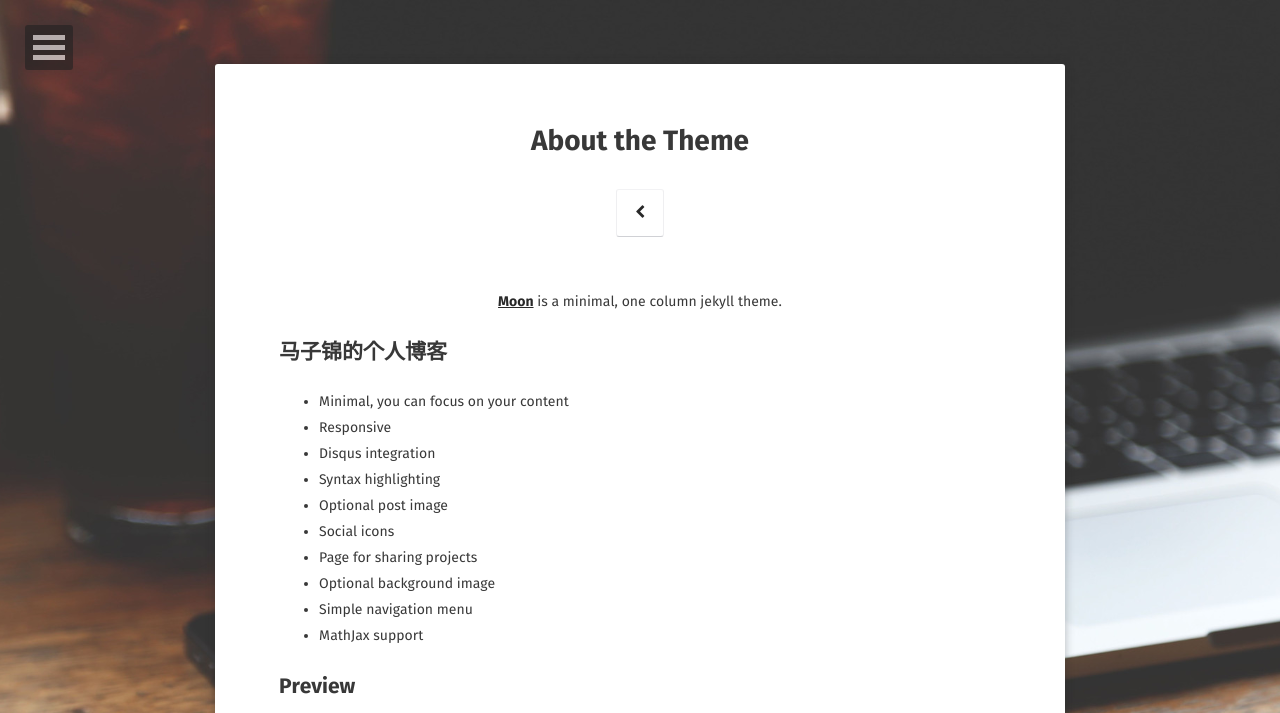
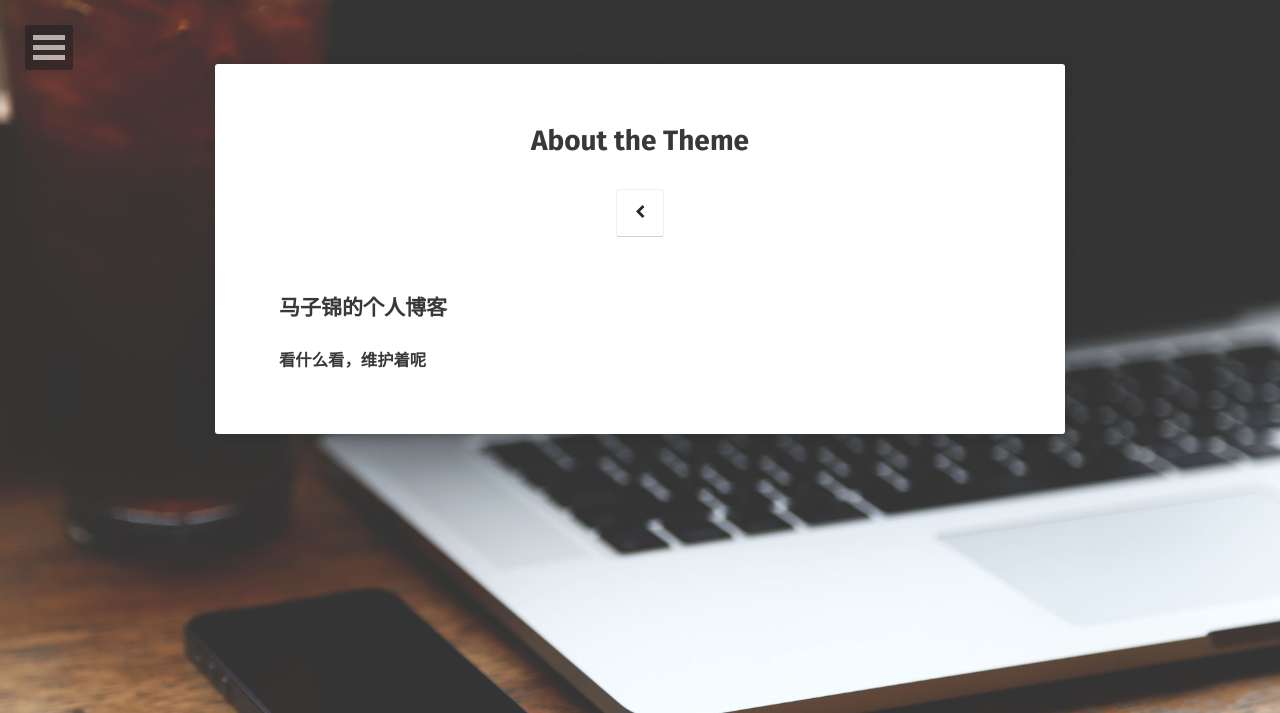
Before and after one commit to mzj-001/Moon, a Jekyll site: the page built from about/index.md, in a window 1280 px wide. Shown: the top 713 px of the page. Built offline with Jekyll 4.4.1, drawn with Linux system fonts in a browser that asks for light colours; some web fonts are replaced; some of the changed text lies outside the part shown; grey boxes are pictures that could not be loaded.

Commit message:
Update index.md

```diff
--- a/about/index.md
+++ b/about/index.md
@@ -6,32 +6,5 @@ date: 2016-03-21
 comments: false
 ---
 
-<center><a href="https://mzj-001.github.io/Moon/"><b>Moon</b></a> is a minimal, one column jekyll theme.</center>
-
 ## 马子锦的个人博客
-* Minimal, you can focus on your content
-* Responsive
-* Disqus integration
-* Syntax highlighting
-* Optional post image
-* Social icons
-* Page for sharing projects
-* Optional background image
-* Simple navigation menu
-* MathJax support
-
-## Preview
-
-{% capture images %}
-    https://cloud.githubusercontent.com/assets/754514/14509720/61c61058-01d6-11e6-93ab-0918515ecd56.png
-    https://cloud.githubusercontent.com/assets/754514/14509716/61ac6c8e-01d6-11e6-879f-8308883de790.png
-{% endcapture %}
-{% include gallery images=images caption="Screenshots of Moon Theme" cols=2 %}
-
-See a [live version of Moon](http://taylantatli.github.io/Moon) hosted on GitHub.
-
-## Getting Started
-
-To learn how to install and use this theme check out the [Setup Guide](http://taylantatli.me/Moon/moon-theme/) for more information.
-
-[Install Moon](https://github.com/TaylanTatli/Moon){: .btn}
+### 看什么看，维护着呢
```
